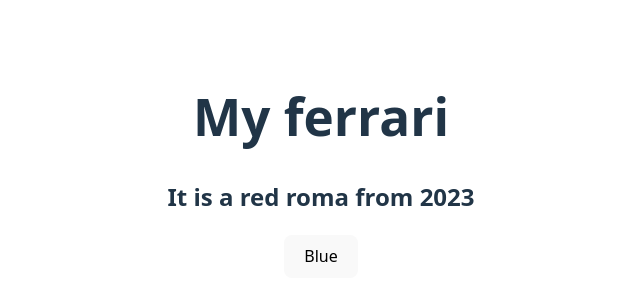
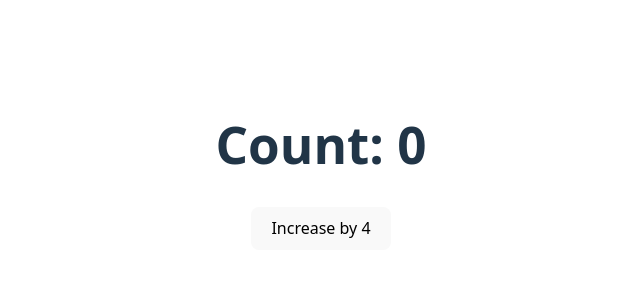
Before and after one commit to roirude/learn_react, a React (Vite) app in the folder hook-practice/: page / in a window 1280 px wide. Shown: the part 234-534 px from the top of the page, without its empty margins (319-959 px from the left). Built offline with nearby package versions, Linux system fonts and the light colour scheme.

Commit message:
use callback function in state function to update state value

```diff
--- a/hook-practice/src/App.tsx
+++ b/hook-practice/src/App.tsx
@@ -2,21 +2,18 @@
 import './App.css'
 
 function App() {
-  const [car, setCar] = useState({
-    brand: "ferrari",
-    model: "roma",
-    color: "red",
-    year: "2023"
-  })
+  const [counter, setCounter] = useState(0)
 
-  const changeColor = () => {
-    setCar(prev => ({ ...prev, color: "blue" }))
+  const increaseCounter = () => {
+    setCounter(prev => prev + 1)
+    setCounter(prev => prev + 1)
+    setCounter(prev => prev + 1)
+    setCounter(prev => prev + 1)
   }
   return (
     <>
-      <h1>My {car.brand}</h1>
-      <h2>It is a {car.color} {car.model} from {car.year}</h2>
-      <button onClick={changeColor}>Blue</button>
+      <h1>Count: {counter}</h1>
+      <button onClick={increaseCounter}>Increase by 4</button>
     </>
   )
 }
```
